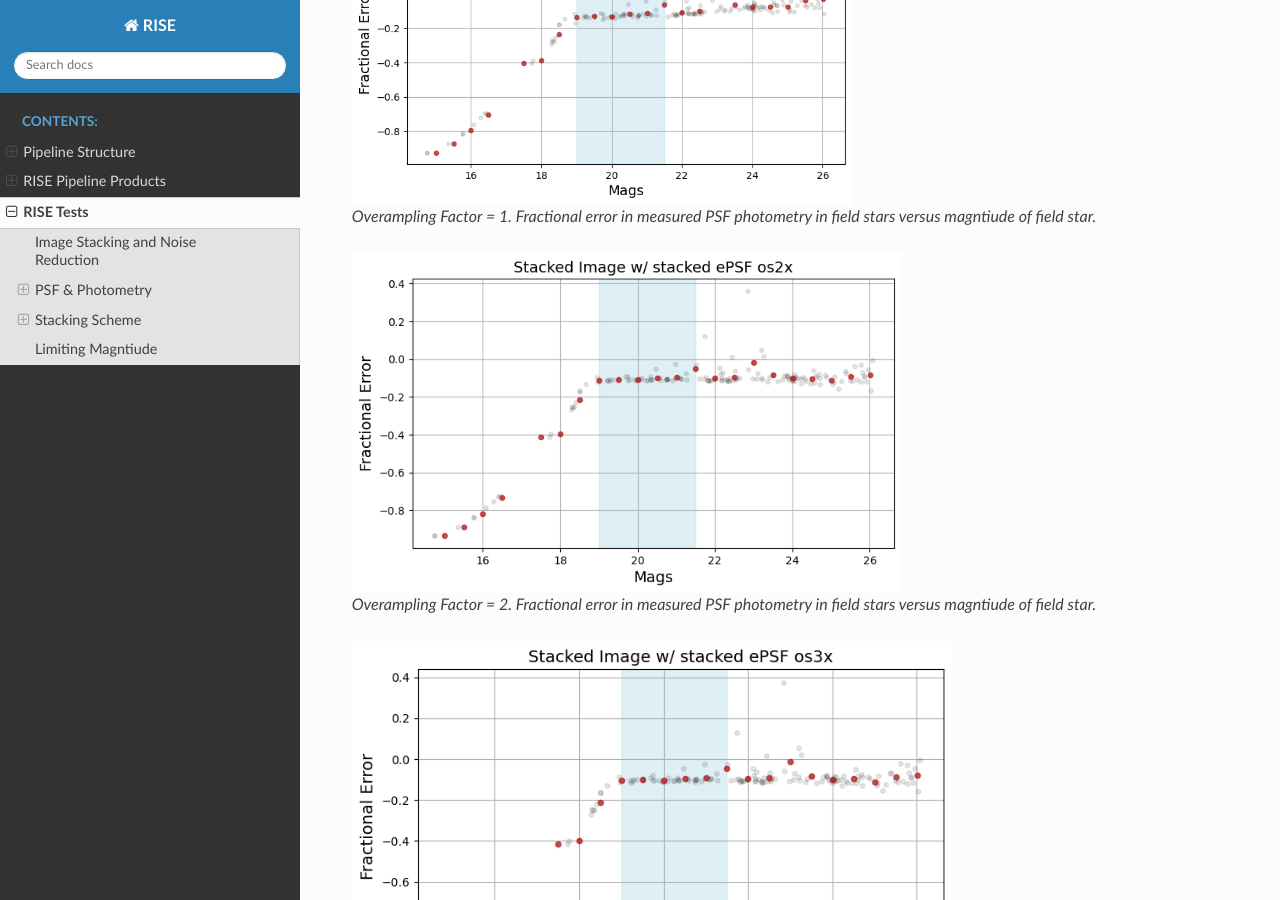
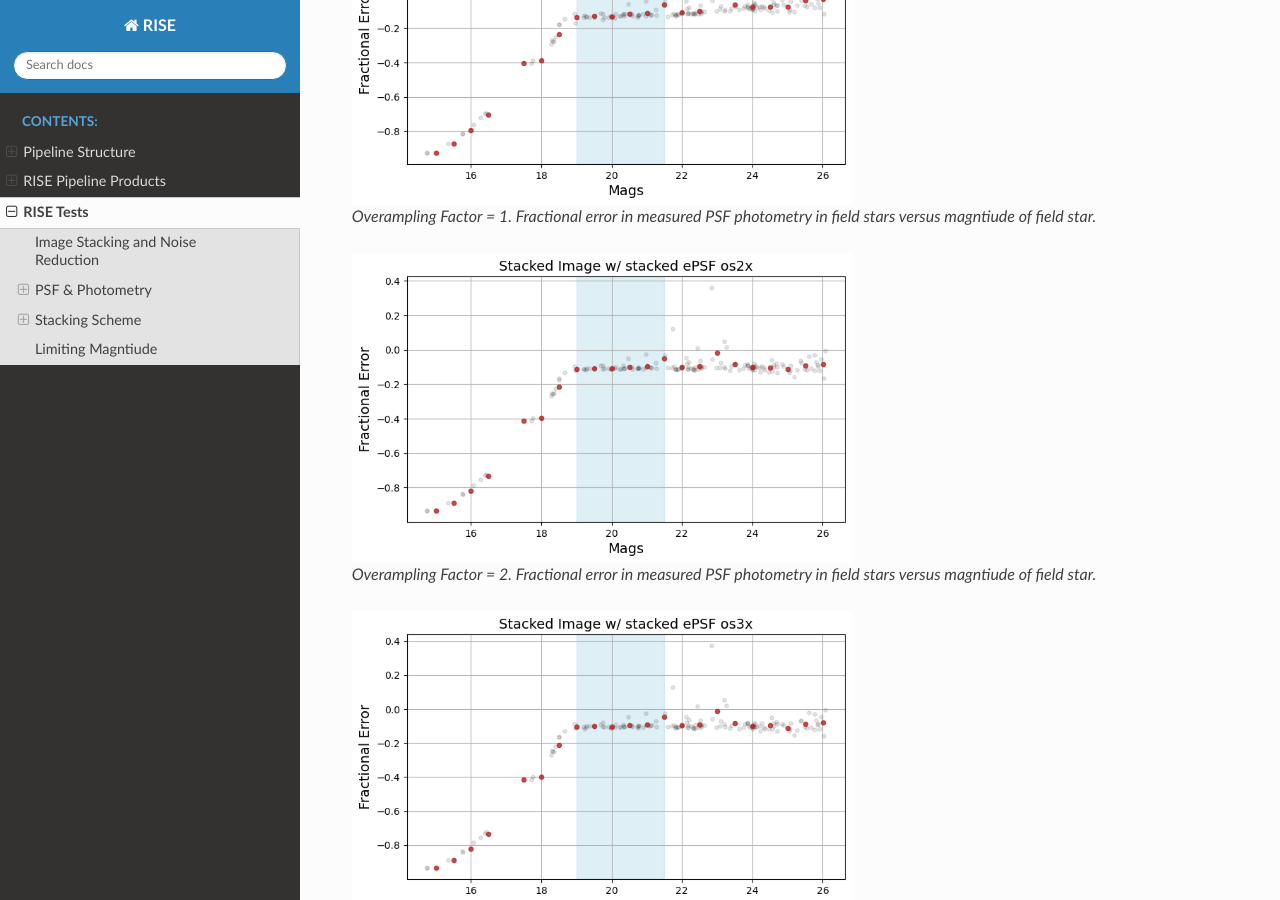
Before and after one commit to joseph-santana/RISE-docs, a Sphinx documentation site: the page built from source/tests.rst, in a window 1280 px wide and 900 px high, scrolled down 1173 px. Built offline with Sphinx 7.4.7 and the Read the Docs theme 3.1.0, drawn with Linux system fonts in a browser that asks for light colours.

Commit message:
Test figure size

```diff
--- a/source/tests.rst
+++ b/source/tests.rst
@@ -36,12 +36,12 @@ We tested building an Effective Point Spread Function (EPSF) from field stars wi
     Overampling Factor = 1. Fractional error in measured PSF photometry in field stars versus magntiude of field star.
 
 .. figure:: images/bkgsubbed_stacked_image_frac_error_stacked_epsf_os2x.png
-    :width: 550px
+    :width: 500px
 
     Overampling Factor = 2. Fractional error in measured PSF photometry in field stars versus magntiude of field star.
 
 .. figure:: images/bkgsubbed_stacked_image_frac_error_stacked_epsf_os3x.png
-    :width: 600px
+    :width: 500px
 
 
     Overampling Factor = 3. Fractional error in measured PSF photometry in field stars versus magntiude of field star.
```
